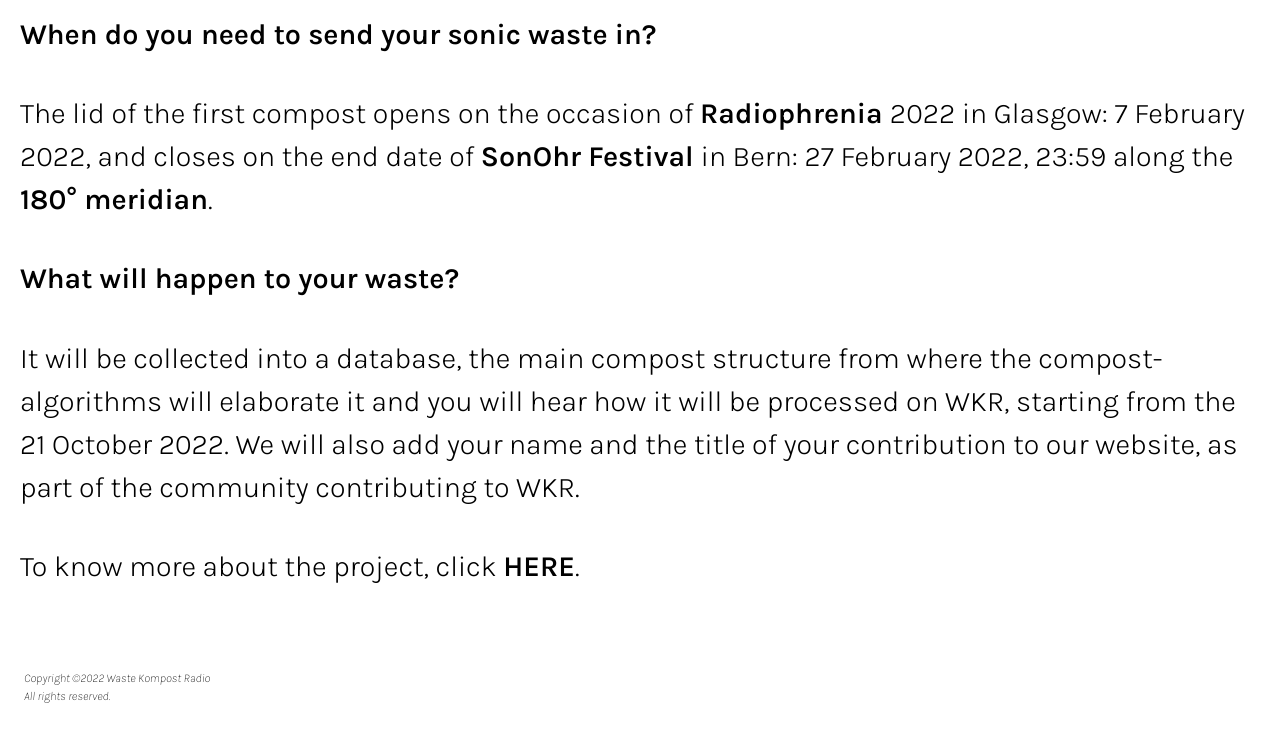
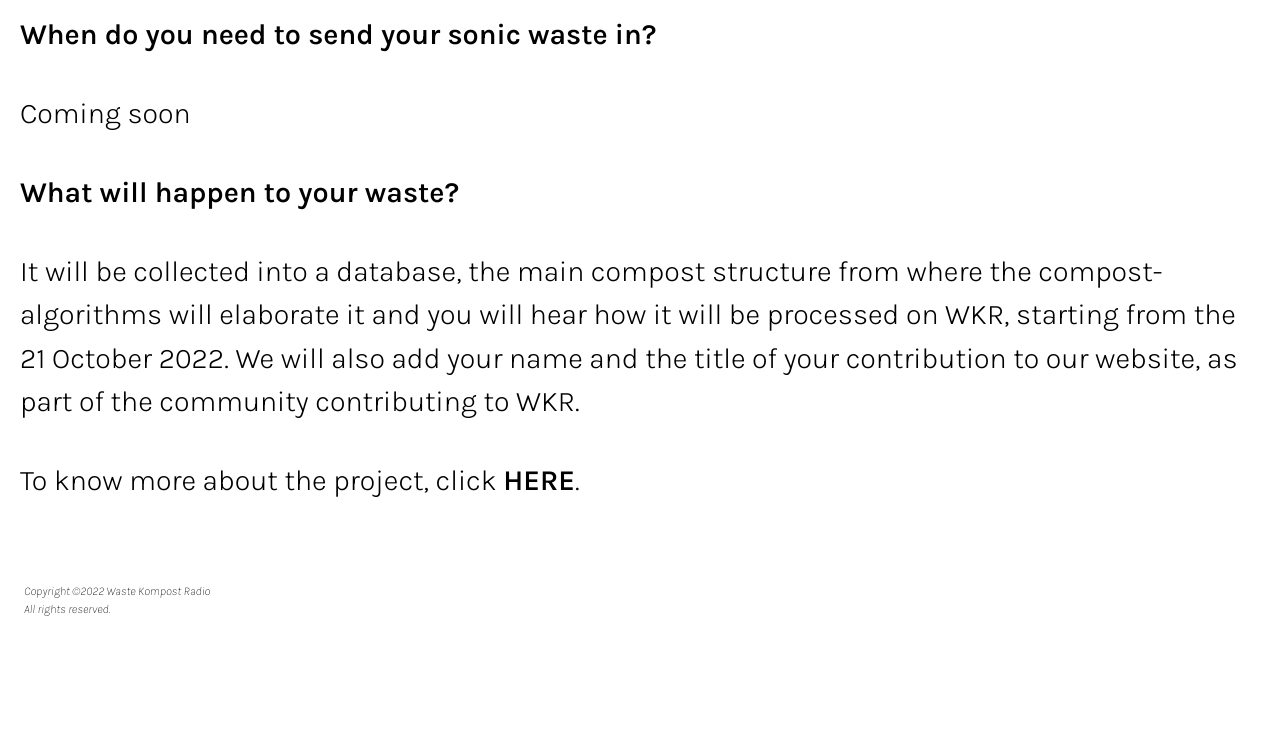
Before and after one commit to wasteKompostRadio/page, a plain HTML site: page call.html in a window 1280 px wide. Shown: the part 2137-2878 px from the top of the page. After the commit the page ends 2795 px from the top, so only its background shows below. Drawn offline with nearby package versions, Linux system fonts and the light colour scheme.

Commit message:
Update call.html

```diff
--- a/call.html
+++ b/call.html
@@ -130,13 +130,7 @@
 
               <p class="bolding general_text">When do you need to send your sonic waste in?</p>
 
-            <p class=" general_text"> The lid of the first compost opens on the
-              occasion of  <a  href="https://www.cca-glasgow.com/programme/radiophrenia-87-9fm" class="bolding_link" target="_blank">
-                Radiophrenia </a>  2022 in Glasgow: 7 February 2022,
-            and closes on the end date of  <a  href="https://www.sonohr.ch/" class="bolding_link" target="_blank">
-              SonOhr Festival </a> in Bern:
-            27 February 2022, 23:59 along the  <a  href="https://www.google.com/maps/place/Taveuni/@-16.8492179,179.8897935,11z/data=!3m1!4b1!4m5!3m4!1s0x71e01e5b0e603d41:0xf8d9a4345ffeeee7!8m2!3d-16.8414365!4d-179.9813445?hl=it" class="bolding_link" target="_blank">
-              180° meridian</a>. </p>
+            <p class=" general_text"> Coming soon </p>
 
 
           <p class="bolding general_text">What will happen to your waste?</p>
```
